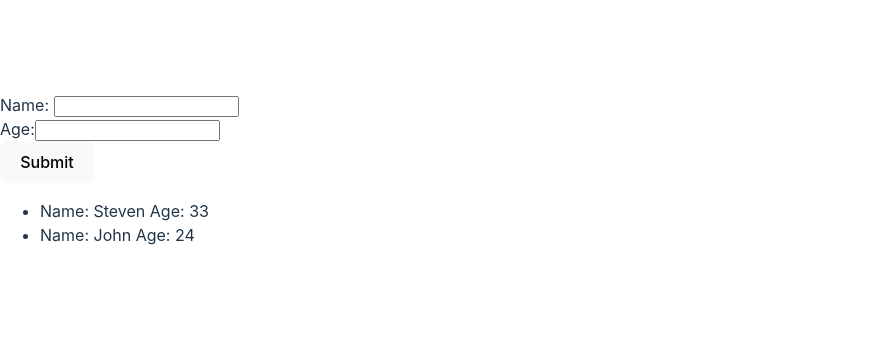
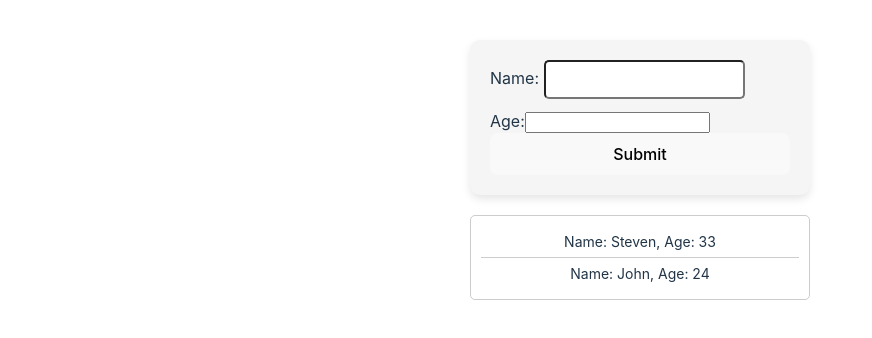
Before and after one commit to steven32323/react-user-data, a React (Vite) app: page / in a window 1280 px wide. Shown: the part 222-560 px from the top of the page, without its empty margins (0-872 px from the left). Built offline with nearby package versions, Linux system fonts and the light colour scheme.

Commit message:
added some styling to the card and list

```diff
--- a/src/App.jsx
+++ b/src/App.jsx
@@ -1,6 +1,7 @@
-import InputForm from "./form/inputForm";
+import InputForm from "./form/InputForm";
 import { useState } from "react";
 import UserList from "./form/UserList";
+import Card from "./assets/UI/Card";
 
 function App() {
   const [userData, setUserData] = useState([
@@ -17,12 +18,16 @@ function App() {
     });
   };
   return (
-    <div>
-      <InputForm onAddUser={addUserHandler} />
+    <>
+      <Card>
+        <div>
+          <InputForm onAddUser={addUserHandler} />
+        </div>
+      </Card>
       <section>
         <UserList users={userData} />
       </section>
-    </div>
+    </>
   );
 }
 
--- /dev/null
+++ b/src/assets/UI/Card.css
@@ -0,0 +1,7 @@
+.card {
+  background-color: #f5f5f5;
+  border-radius: 10px;
+  padding: 20px;
+  box-shadow: 0 4px 8px rgba(0, 0, 0, 0.1);
+  width: 300px;
+}
--- /dev/null
+++ b/src/assets/UI/Card.jsx
@@ -0,0 +1,6 @@
+import "./Card.css";
+
+const Card = (props) => {
+  return <div className="card">{props.children}</div>;
+};
+export default Card;
--- a/src/form/FormItem.jsx
+++ b/src/form/FormItem.jsx
@@ -1,7 +1,9 @@
+import "./UserList";
+
 const FormItem = (props) => {
   return (
-    <li>
-      Name: {props.name} Age: {props.age}
+    <li className="list-item">
+      Name: {props.name}, Age: {props.age}
     </li>
   );
 };
--- a/src/form/InputForm.css
+++ b/src/form/InputForm.css
@@ -1,3 +1,22 @@
-/* .form {
-  margin-left: 50%;
-} */
+form {
+  display: flex;
+  flex-direction: column;
+}
+
+input[type="text"],
+input[type="submit"] {
+  padding: 10px;
+  border-radius: 5px;
+  margin-bottom: 10px;
+}
+
+input[type="submit"] {
+  background-color: #4caf50;
+  border: none;
+  color: white;
+  cursor: pointer;
+}
+
+input[type="submit"]:hover {
+  background-color: #45a049;
+}
--- /dev/null
+++ b/src/form/UserList.css
@@ -0,0 +1,20 @@
+.list-container {
+  margin-top: 20px;
+  border: 1px solid #ccc;
+  border-radius: 5px;
+  padding: 10px;
+  overflow-y: auto;
+  max-height: 200px;
+}
+
+/* Style list items */
+.list-item {
+  padding: 5px;
+  border-bottom: 1px solid #ccc;
+  font-size: 14px;
+  display: flex;
+  justify-content: center;
+}
+.list-item:last-child {
+  border-bottom: none;
+}
--- a/src/form/UserList.jsx
+++ b/src/form/UserList.jsx
@@ -1,8 +1,9 @@
 import FormItem from "./FormItem";
+import "./UserList.css";
 
 const UserList = (props) => {
   return (
-    <ul>
+    <ul className="list-container">
       {props.users.map((user) => (
         <FormItem name={user.name} age={user.age} key={user.id} />
       ))}
--- a/src/form/inputForm.jsx
+++ b/src/form/inputForm.jsx
@@ -14,8 +14,13 @@ const InputForm = (props) => {
   };
   const formSubmitHandler = (e) => {
     e.preventDefault();
-    console.log(enteredName, enteredAge);
+    if (enteredName.trim().length === 0) {
+      errorHandler("Please enter a name");
+    }
     props.onAddUser(enteredName, enteredAge);
+  };
+  const errorHandler = (error) => {
+    console.log(error);
   };
   return (
     <form className="form" onSubmit={formSubmitHandler}>
--- a/src/index.css
+++ b/src/index.css
@@ -24,11 +24,11 @@ a:hover {
 }
 
 body {
+  display: flex;
+  justify-content: center;
+  align-items: center;
+  height: 100vh;
   margin: 0;
-  display: flex;
-  place-items: center;
-  min-width: 320px;
-  min-height: 100vh;
 }
 
 h1 {
```
